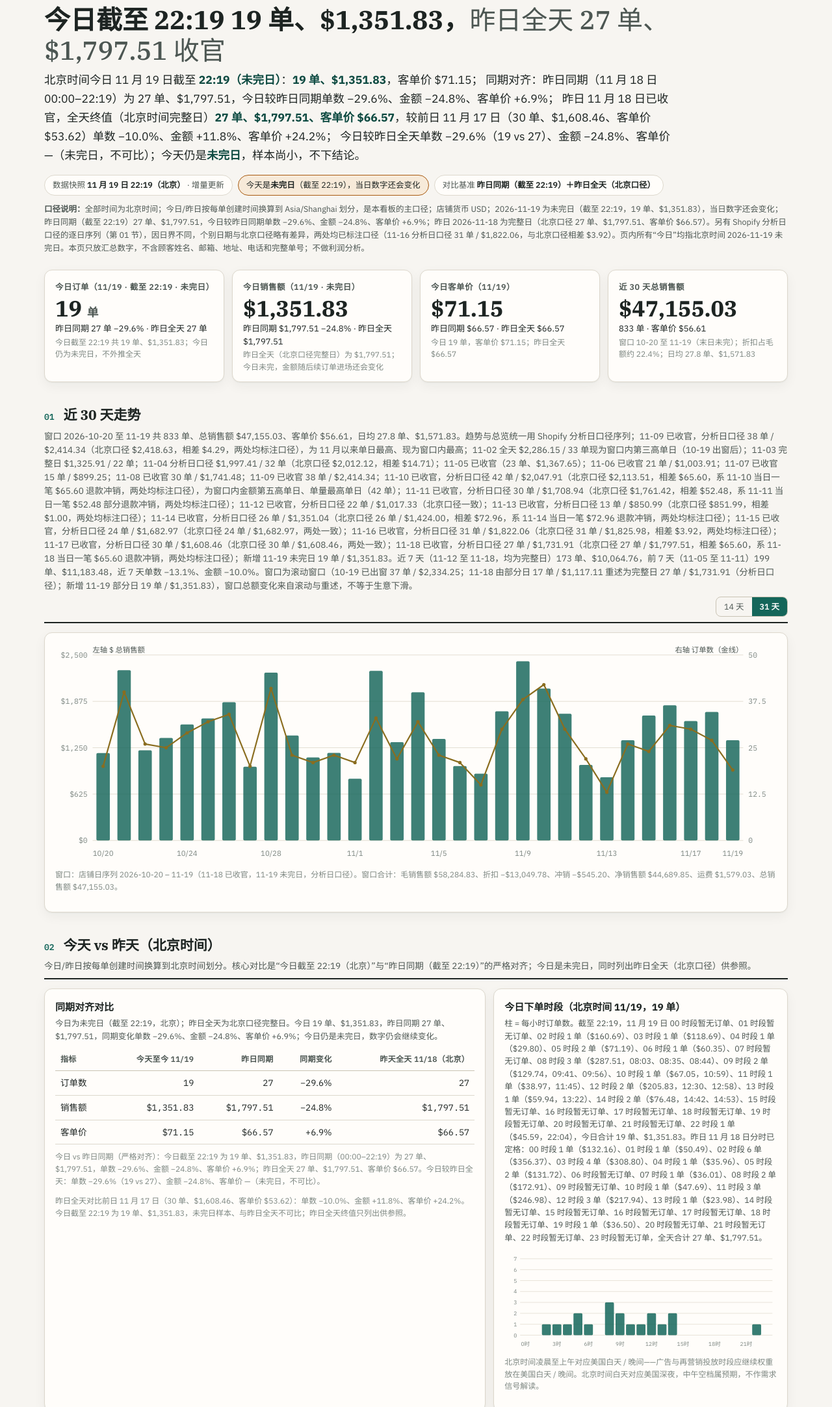
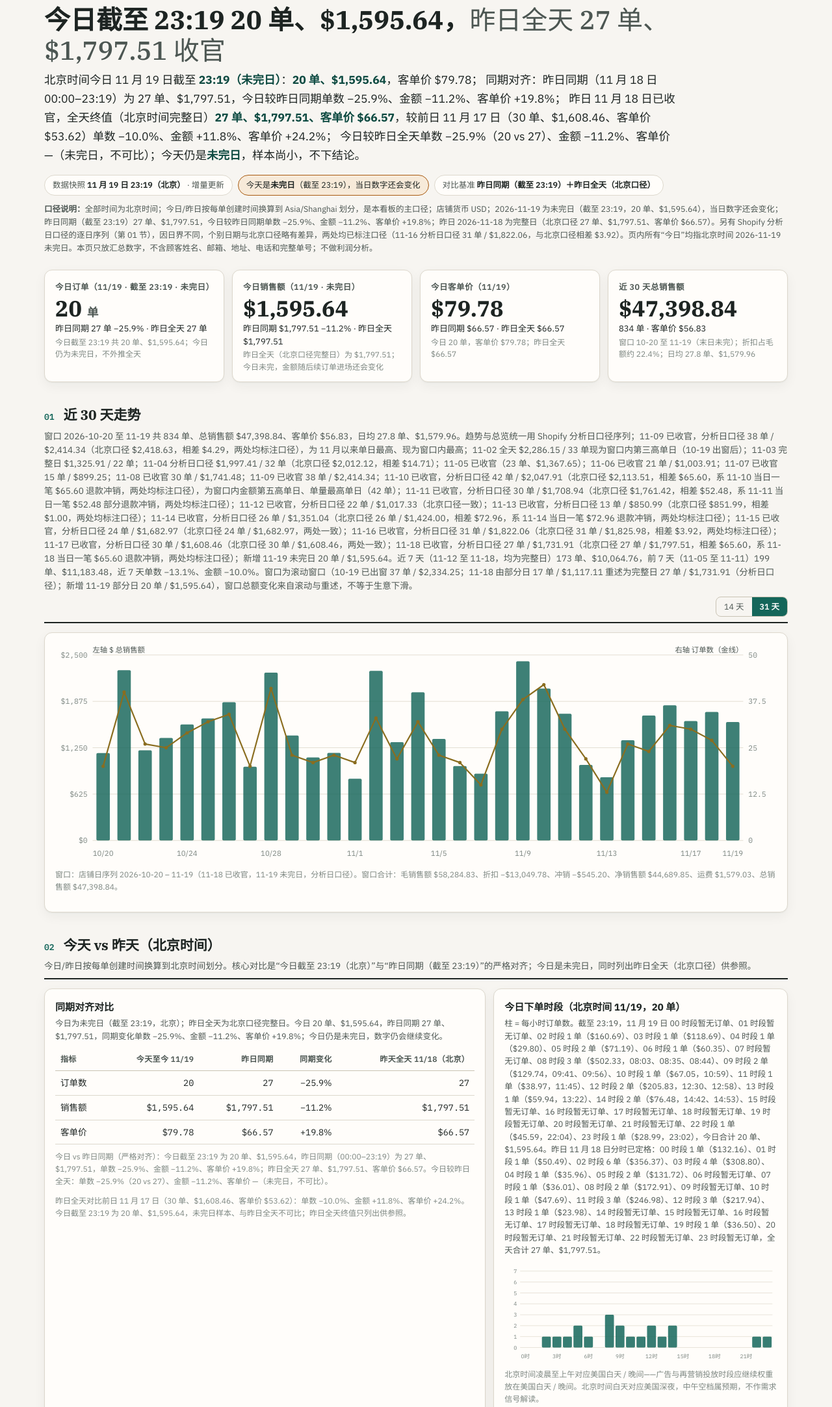
Before and after one commit to Saladin-007/weavasocks-bi-pages, a plain HTML site: page shopify/index.html in a window 1280 px wide. Shown: the part 55-2220 px from the top of the page at 65% size. Drawn offline with Linux system fonts and the light colour scheme.

Commit message:
Publish Shopify analysis BI dashboard

```diff
--- a/shopify/index.html
+++ b/shopify/index.html
@@ -179,45 +179,45 @@
           <span class="dot">·</span><span>北京时间口径</span>
           <span class="dot">·</span><span>货币 USD</span>
         </div>
-        <h1>今日截至 22:19 19 单、$1,351.83，<span class="thin">昨日全天 27 单、$1,797.51 收官</span></h1>
+        <h1>今日截至 23:19 20 单、$1,595.64，<span class="thin">昨日全天 27 单、$1,797.51 收官</span></h1>
         <p class="verdict">
-          北京时间今日 11 月 19 日截至 <b>22:19（未完日）</b>：<b>19 单、$1,351.83</b>，客单价 $71.15；
-          同期对齐：昨日同期（11 月 18 日 00:00–22:19）为 27 单、$1,797.51，今日较昨日同期单数 −29.6%、金额 −24.8%、客单价 +6.9%；
+          北京时间今日 11 月 19 日截至 <b>23:19（未完日）</b>：<b>20 单、$1,595.64</b>，客单价 $79.78；
+          同期对齐：昨日同期（11 月 18 日 00:00–23:19）为 27 单、$1,797.51，今日较昨日同期单数 −25.9%、金额 −11.2%、客单价 +19.8%；
           昨日 11 月 18 日已收官，全天终值（北京时间完整日）<b>27 单、$1,797.51、客单价 $66.57</b>，较前日 11 月 17 日（30 单、$1,608.46、客单价 $53.62）单数 −10.0%、金额 +11.8%、客单价 +24.2%；
-          今日较昨日全天单数 −29.6%（19 vs 27）、金额 −24.8%、客单价 —（未完日，不可比）；今天仍是<b>未完日</b>，样本尚小，不下结论。
+          今日较昨日全天单数 −25.9%（20 vs 27）、金额 −11.2%、客单价 —（未完日，不可比）；今天仍是<b>未完日</b>，样本尚小，不下结论。
         </p>
         <div class="snapshot">
-          <span class="chip">数据快照 <b>11 月 19 日 22:19（北京）</b> · 增量更新</span>
-          <span class="chip warn">今天是<b>未完日</b>（截至 22:19），当日数字还会变化</span>
-          <span class="chip">对比基准 <b>昨日同期（截至 22:19）＋昨日全天（北京口径）</b></span>
+          <span class="chip">数据快照 <b>11 月 19 日 23:19（北京）</b> · 增量更新</span>
+          <span class="chip warn">今天是<b>未完日</b>（截至 23:19），当日数字还会变化</span>
+          <span class="chip">对比基准 <b>昨日同期（截至 23:19）＋昨日全天（北京口径）</b></span>
         </div>
-        <p style="font-size:12.5px;color:var(--ink2);margin:10px 0 0;line-height:1.6"><b>口径说明：</b>全部时间为北京时间；今日/昨日按每单创建时间换算到 Asia/Shanghai 划分，是本看板的主口径；店铺货币 USD；2026-11-19 为未完日（截至 22:19，19 单、$1,351.83），当日数字还会变化；昨日同期（截至 22:19）27 单、$1,797.51，今日较昨日同期单数 −29.6%、金额 −24.8%、客单价 +6.9%；昨日 2026-11-18 为完整日（北京口径 27 单、$1,797.51、客单价 $66.57）。另有 Shopify 分析日口径的逐日序列（第 01 节），因日界不同，个别日期与北京口径略有差异，两处均已标注口径（11-16 分析日口径 31 单 / $1,822.06，与北京口径相差 $3.92）。页内所有“今日”均指北京时间 2026-11-19 未完日。本页只放汇总数字，不含顾客姓名、邮箱、地址、电话和完整单号；不做利润分析。</p>
+        <p style="font-size:12.5px;color:var(--ink2);margin:10px 0 0;line-height:1.6"><b>口径说明：</b>全部时间为北京时间；今日/昨日按每单创建时间换算到 Asia/Shanghai 划分，是本看板的主口径；店铺货币 USD；2026-11-19 为未完日（截至 23:19，20 单、$1,595.64），当日数字还会变化；昨日同期（截至 23:19）27 单、$1,797.51，今日较昨日同期单数 −25.9%、金额 −11.2%、客单价 +19.8%；昨日 2026-11-18 为完整日（北京口径 27 单、$1,797.51、客单价 $66.57）。另有 Shopify 分析日口径的逐日序列（第 01 节），因日界不同，个别日期与北京口径略有差异，两处均已标注口径（11-16 分析日口径 31 单 / $1,822.06，与北京口径相差 $3.92）。页内所有“今日”均指北京时间 2026-11-19 未完日。本页只放汇总数字，不含顾客姓名、邮箱、地址、电话和完整单号；不做利润分析。</p>
       </header>
       <!-- KPI -->
       <div class="kpis" role="group" aria-label="关键指标">
         <div class="kpi">
-          <div class="lab">今日订单（11/19 · 截至 22:19 · 未完日）</div>
-          <div class="num">19 <small>单</small></div>
-          <div class="delta">昨日同期 27 单 <span>−29.6%</span> · 昨日全天 27 单</div>
-          <div class="sub">今日截至 22:19 共 19 单、$1,351.83；今日仍为未完日，不外推全天</div>
+          <div class="lab">今日订单（11/19 · 截至 23:19 · 未完日）</div>
+          <div class="num">20 <small>单</small></div>
+          <div class="delta">昨日同期 27 单 <span>−25.9%</span> · 昨日全天 27 单</div>
+          <div class="sub">今日截至 23:19 共 20 单、$1,595.64；今日仍为未完日，不外推全天</div>
         </div>
         <div class="kpi">
           <div class="lab">今日销售额（11/19 · 未完日）</div>
-          <div class="num">$1,351.83</div>
-          <div class="delta">昨日同期 $1,797.51 <span>−24.8%</span> · 昨日全天 $1,797.51</div>
+          <div class="num">$1,595.64</div>
+          <div class="delta">昨日同期 $1,797.51 <span>−11.2%</span> · 昨日全天 $1,797.51</div>
           <div class="sub">昨日全天（北京口径完整日）为 $1,797.51；今日未完，金额随后续订单进场还会变化</div>
         </div>
         <div class="kpi">
           <div class="lab">今日客单价（11/19）</div>
-          <div class="num">$71.15</div>
+          <div class="num">$79.78</div>
           <div class="delta">昨日同期 $66.57 · 昨日全天 $66.57</div>
-          <div class="sub">今日 19 单，客单价 $71.15；昨日全天 $66.57</div>
+          <div class="sub">今日 20 单，客单价 $79.78；昨日全天 $66.57</div>
         </div>
         <div class="kpi">
           <div class="lab">近 30 天总销售额</div>
-          <div class="num">$47,155.03</div>
-          <div class="delta">833 单 · 客单价 $56.61</div>
-          <div class="sub">窗口 10-20 至 11-19（末日未完）；折扣占毛额约 22.4%；日均 27.8 单、$1,571.83</div>
+          <div class="num">$47,398.84</div>
+          <div class="delta">834 单 · 客单价 $56.83</div>
+          <div class="sub">窗口 10-20 至 11-19（末日未完）；折扣占毛额约 22.4%；日均 27.8 单、$1,579.96</div>
         </div>
       </div>
 
@@ -225,7 +225,7 @@
       <section>
         <div class="sec-head">
           <span class="no">01</span><h2>近 30 天走势</h2>
-          <p>窗口 2026-10-20 至 11-19 共 833 单、总销售额 $47,155.03、客单价 $56.61，日均 27.8 单、$1,571.83。趋势与总览统一用 Shopify 分析日口径序列；11-09 已收官，分析日口径 38 单 / $2,414.34（北京口径 $2,418.63，相差 $4.29，两处均标注口径），为 11 月以来单日最高、现为窗口内最高；11-02 全天 $2,286.15 / 33 单现为窗口内第三高单日（10-19 出窗后）；11-03 完整日 $1,325.91 / 22 单；11-04 分析日口径 $1,997.41 / 32 单（北京口径 $2,012.12，相差 $14.71）；11-05 已收官（23 单、$1,367.65）；11-06 已收官 21 单 / $1,003.91；11-07 已收官 15 单 / $899.25；11-08 已收官 30 单 / $1,741.48；11-09 已收官 38 单 / $2,414.34；11-10 已收官，分析日口径 42 单 / $2,047.91（北京口径 $2,113.51，相差 $65.60，系 11-10 当日一笔 $65.60 退款冲销，两处均标注口径），为窗口内金额第五高单日、单量最高单日（42 单）；11-11 已收官，分析日口径 30 单 / $1,708.94（北京口径 $1,761.42，相差 $52.48，系 11-11 当日一笔 $52.48 部分退款冲销，两处均标注口径）；11-12 已收官，分析日口径 22 单 / $1,017.33（北京口径一致）；11-13 已收官，分析日口径 13 单 / $850.99（北京口径 $851.99，相差 $1.00，两处均标注口径）；11-14 已收官，分析日口径 26 单 / $1,351.04（北京口径 26 单 / $1,424.00，相差 $72.96，系 11-14 当日一笔 $72.96 退款冲销，两处均标注口径）；11-15 已收官，分析日口径 24 单 / $1,682.97（北京口径 24 单 / $1,682.97，两处一致）；11-16 已收官，分析日口径 31 单 / $1,822.06（北京口径 31 单 / $1,825.98，相差 $3.92，两处均标注口径）；11-17 已收官，分析日口径 30 单 / $1,608.46（北京口径 30 单 / $1,608.46，两处一致）；11-18 已收官，分析日口径 27 单 / $1,731.91（北京口径 27 单 / $1,797.51，相差 $65.60，系 11-18 当日一笔 $65.60 退款冲销，两处均标注口径）；新增 11-19 未完日 19 单 / $1,351.83。近 7 天（11-12 至 11-18，均为完整日）173 单、$10,064.76，前 7 天（11-05 至 11-11）199 单、$11,183.48，近 7 天单数 −13.1%、金额 −10.0%。窗口为滚动窗口（10-19 已出窗 37 单 / $2,334.25；11-18 由部分日 17 单 / $1,117.11 重述为完整日 27 单 / $1,731.91（分析日口径）；新增 11-19 部分日 19 单 / $1,351.83），窗口总额变化来自滚动与重述，不等于生意下滑。</p>
+          <p>窗口 2026-10-20 至 11-19 共 834 单、总销售额 $47,398.84、客单价 $56.83，日均 27.8 单、$1,579.96。趋势与总览统一用 Shopify 分析日口径序列；11-09 已收官，分析日口径 38 单 / $2,414.34（北京口径 $2,418.63，相差 $4.29，两处均标注口径），为 11 月以来单日最高、现为窗口内最高；11-02 全天 $2,286.15 / 33 单现为窗口内第三高单日（10-19 出窗后）；11-03 完整日 $1,325.91 / 22 单；11-04 分析日口径 $1,997.41 / 32 单（北京口径 $2,012.12，相差 $14.71）；11-05 已收官（23 单、$1,367.65）；11-06 已收官 21 单 / $1,003.91；11-07 已收官 15 单 / $899.25；11-08 已收官 30 单 / $1,741.48；11-09 已收官 38 单 / $2,414.34；11-10 已收官，分析日口径 42 单 / $2,047.91（北京口径 $2,113.51，相差 $65.60，系 11-10 当日一笔 $65.60 退款冲销，两处均标注口径），为窗口内金额第五高单日、单量最高单日（42 单）；11-11 已收官，分析日口径 30 单 / $1,708.94（北京口径 $1,761.42，相差 $52.48，系 11-11 当日一笔 $52.48 部分退款冲销，两处均标注口径）；11-12 已收官，分析日口径 22 单 / $1,017.33（北京口径一致）；11-13 已收官，分析日口径 13 单 / $850.99（北京口径 $851.99，相差 $1.00，两处均标注口径）；11-14 已收官，分析日口径 26 单 / $1,351.04（北京口径 26 单 / $1,424.00，相差 $72.96，系 11-14 当日一笔 $72.96 退款冲销，两处均标注口径）；11-15 已收官，分析日口径 24 单 / $1,682.97（北京口径 24 单 / $1,682.97，两处一致）；11-16 已收官，分析日口径 31 单 / $1,822.06（北京口径 31 单 / $1,825.98，相差 $3.92，两处均标注口径）；11-17 已收官，分析日口径 30 单 / $1,608.46（北京口径 30 单 / $1,608.46，两处一致）；11-18 已收官，分析日口径 27 单 / $1,731.91（北京口径 27 单 / $1,797.51，相差 $65.60，系 11-18 当日一笔 $65.60 退款冲销，两处均标注口径）；新增 11-19 未完日 20 单 / $1,595.64。近 7 天（11-12 至 11-18，均为完整日）173 单、$10,064.76，前 7 天（11-05 至 11-11）199 单、$11,183.48，近 7 天单数 −13.1%、金额 −10.0%。窗口为滚动窗口（10-19 已出窗 37 单 / $2,334.25；11-18 由部分日 17 单 / $1,117.11 重述为完整日 27 单 / $1,731.91（分析日口径）；新增 11-19 部分日 20 单 / $1,595.64），窗口总额变化来自滚动与重述，不等于生意下滑。</p>
           <div class="seg" role="group" aria-label="走势范围">
             <button id="seg14" aria-pressed="false">14 天</button>
             <button id="seg30" aria-pressed="true">31 天</button>
@@ -233,7 +233,7 @@
         </div>
         <div class="card">
           <svg class="chart" id="trendChart" viewBox="0 0 1120 340" role="img" aria-label="近30天每日总销售额与订单数走势图"></svg>
-          <p class="foot">窗口：店铺日序列 2026-10-20 – 11-19（11-18 已收官，11-19 未完日，分析日口径）。窗口合计：毛销售额 $58,284.83、折扣 −$13,049.78、冲销 −$545.20、净销售额 $44,689.85、运费 $1,579.03、总销售额 $47,155.03。</p>
+          <p class="foot">窗口：店铺日序列 2026-10-20 – 11-19（11-18 已收官，11-19 未完日，分析日口径）。窗口合计：毛销售额 $58,284.83、折扣 −$13,049.78、冲销 −$545.20、净销售额 $44,689.85、运费 $1,579.03、总销售额 $47,398.84。</p>
         </div>
       </section>
 
@@ -241,26 +241,26 @@
       <section>
         <div class="sec-head">
           <span class="no">02</span><h2>今天 vs 昨天（北京时间）</h2>
-          <p>今日/昨日按每单创建时间换算到北京时间划分。核心对比是“今日截至 22:19（北京）”与“昨日同期（截至 22:19）”的严格对齐；今日是未完日，同时列出昨日全天（北京口径）供参照。</p>
+          <p>今日/昨日按每单创建时间换算到北京时间划分。核心对比是“今日截至 23:19（北京）”与“昨日同期（截至 23:19）”的严格对齐；今日是未完日，同时列出昨日全天（北京口径）供参照。</p>
         </div>
         <div class="grid32">
           <div class="card">
             <h3>同期对齐对比</h3>
-            <p class="note">今日为未完日（截至 22:19，北京）；昨日全天为北京口径完整日。今日 19 单、$1,351.83，昨日同期 27 单、$1,797.51，同期变化单数 −29.6%、金额 −24.8%、客单价 +6.9%；今日仍是未完日，数字仍会继续变化。</p>
+            <p class="note">今日为未完日（截至 23:19，北京）；昨日全天为北京口径完整日。今日 20 单、$1,595.64，昨日同期 27 单、$1,797.51，同期变化单数 −25.9%、金额 −11.2%、客单价 +19.8%；今日仍是未完日，数字仍会继续变化。</p>
             <table>
               <thead><tr><th>指标</th><th class="n">今天至今 11/19</th><th class="n">昨日同期</th><th class="n">同期变化</th><th class="n hide-m">昨天全天 11/18（北京）</th></tr></thead>
               <tbody>
-                <tr><td>订单数</td><td class="n mono">19</td><td class="n mono">27</td><td class="n"><span>−29.6%</span></td><td class="n mono hide-m">27</td></tr>
-                <tr><td>销售额</td><td class="n mono">$1,351.83</td><td class="n mono">$1,797.51</td><td class="n"><span>−24.8%</span></td><td class="n mono hide-m">$1,797.51</td></tr>
-                <tr><td>客单价</td><td class="n mono">$71.15</td><td class="n mono">$66.57</td><td class="n"><span>+6.9%</span></td><td class="n mono hide-m">$66.57</td></tr>
+                <tr><td>订单数</td><td class="n mono">20</td><td class="n mono">27</td><td class="n"><span>−25.9%</span></td><td class="n mono hide-m">27</td></tr>
+                <tr><td>销售额</td><td class="n mono">$1,595.64</td><td class="n mono">$1,797.51</td><td class="n"><span>−11.2%</span></td><td class="n mono hide-m">$1,797.51</td></tr>
+                <tr><td>客单价</td><td class="n mono">$79.78</td><td class="n mono">$66.57</td><td class="n"><span>+19.8%</span></td><td class="n mono hide-m">$66.57</td></tr>
               </tbody>
             </table>
-            <p class="foot">今日 vs 昨日同期（严格对齐）：今日截至 22:19 为 19 单、$1,351.83，昨日同期（00:00–22:19）为 27 单、$1,797.51，单数 −29.6%、金额 −24.8%、客单价 +6.9%；昨日全天 27 单、$1,797.51、客单价 $66.57。今日较昨日全天：单数 −29.6%（19 vs 27）、金额 −24.8%、客单价 —（未完日，不可比）。</p>
-            <p class="foot">昨日全天对比前日 11 月 17 日（30 单、$1,608.46、客单价 $53.62）：单数 −10.0%、金额 +11.8%、客单价 +24.2%。今日截至 22:19 为 19 单、$1,351.83，未完日样本、与昨日全天不可比；昨日全天终值只列出供参照。</p>
+            <p class="foot">今日 vs 昨日同期（严格对齐）：今日截至 23:19 为 20 单、$1,595.64，昨日同期（00:00–23:19）为 27 单、$1,797.51，单数 −25.9%、金额 −11.2%、客单价 +19.8%；昨日全天 27 单、$1,797.51、客单价 $66.57。今日较昨日全天：单数 −25.9%（20 vs 27）、金额 −11.2%、客单价 —（未完日，不可比）。</p>
+            <p class="foot">昨日全天对比前日 11 月 17 日（30 单、$1,608.46、客单价 $53.62）：单数 −10.0%、金额 +11.8%、客单价 +24.2%。今日截至 23:19 为 20 单、$1,595.64，未完日样本、与昨日全天不可比；昨日全天终值只列出供参照。</p>
           </div>
           <div class="card">
-            <h3>今日下单时段（北京时间 11/19，19 单）</h3>
-            <p class="note">柱 = 每小时订单数。截至 22:19，11 月 19 日 00 时段暂无订单、01 时段暂无订单、02 时段 1 单（$160.69）、03 时段 1 单（$118.69）、04 时段 1 单（$29.80）、05 时段 2 单（$71.19）、06 时段 1 单（$60.35）、07 时段暂无订单、08 时段 3 单（$287.51，08:03、08:35、08:44）、09 时段 2 单（$129.74，09:41、09:56）、10 时段 1 单（$67.05，10:59）、11 时段 1 单（$38.97，11:45）、12 时段 2 单（$205.83，12:30、12:58）、13 时段 1 单（$59.94，13:22）、14 时段 2 单（$76.48，14:42、14:53）、15 时段暂无订单、16 时段暂无订单、17 时段暂无订单、18 时段暂无订单、19 时段暂无订单、20 时段暂无订单、21 时段暂无订单、22 时段 1 单（$45.59，22:04），今日合计 19 单、$1,351.83。昨日 11 月 18 日分时已定格：00 时段 1 单（$132.16）、01 时段 1 单（$50.49）、02 时段 6 单（$356.37）、03 时段 4 单（$308.80）、04 时段 1 单（$35.96）、05 时段 2 单（$131.72）、06 时段暂无订单、07 时段 1 单（$36.01）、08 时段 2 单（$172.91）、09 时段暂无订单、10 时段 1 单（$47.69）、11 时段 3 单（$246.98）、12 时段 3 单（$217.94）、13 时段 1 单（$23.98）、14 时段暂无订单、15 时段暂无订单、16 时段暂无订单、17 时段暂无订单、18 时段暂无订单、19 时段 1 单（$36.50）、20 时段暂无订单、21 时段暂无订单、22 时段暂无订单、23 时段暂无订单，全天合计 27 单、$1,797.51。</p>
+            <h3>今日下单时段（北京时间 11/19，20 单）</h3>
+            <p class="note">柱 = 每小时订单数。截至 23:19，11 月 19 日 00 时段暂无订单、01 时段暂无订单、02 时段 1 单（$160.69）、03 时段 1 单（$118.69）、04 时段 1 单（$29.80）、05 时段 2 单（$71.19）、06 时段 1 单（$60.35）、07 时段暂无订单、08 时段 3 单（$502.33，08:03、08:35、08:44）、09 时段 2 单（$129.74，09:41、09:56）、10 时段 1 单（$67.05，10:59）、11 时段 1 单（$38.97，11:45）、12 时段 2 单（$205.83，12:30、12:58）、13 时段 1 单（$59.94，13:22）、14 时段 2 单（$76.48，14:42、14:53）、15 时段暂无订单、16 时段暂无订单、17 时段暂无订单、18 时段暂无订单、19 时段暂无订单、20 时段暂无订单、21 时段暂无订单、22 时段 1 单（$45.59，22:04）、23 时段 1 单（$28.99，23:02），今日合计 20 单、$1,595.64。昨日 11 月 18 日分时已定格：00 时段 1 单（$132.16）、01 时段 1 单（$50.49）、02 时段 6 单（$356.37）、03 时段 4 单（$308.80）、04 时段 1 单（$35.96）、05 时段 2 单（$131.72）、06 时段暂无订单、07 时段 1 单（$36.01）、08 时段 2 单（$172.91）、09 时段暂无订单、10 时段 1 单（$47.69）、11 时段 3 单（$246.98）、12 时段 3 单（$217.94）、13 时段 1 单（$23.98）、14 时段暂无订单、15 时段暂无订单、16 时段暂无订单、17 时段暂无订单、18 时段暂无订单、19 时段 1 单（$36.50）、20 时段暂无订单、21 时段暂无订单、22 时段暂无订单、23 时段暂无订单，全天合计 27 单、$1,797.51。</p>
             <svg class="chart" id="hourChart" viewBox="0 0 520 190" role="img" aria-label="11 月 19 日各小时订单数分布图"></svg>
             <p class="foot">北京时间凌晨至上午对应美国白天 / 晚间——广告与再营销投放时段应继续权重放在美国白天 / 晚间。北京时间白天对应美国深夜，中午空档属预期，不作需求信号解读。</p>
           </div>
@@ -304,15 +304,15 @@
             <h3>近 30 天销售额构成</h3>
             <table>
               <tbody>
-                <tr><td>订单数</td><td class="n mono">833 单</td></tr>
+                <tr><td>订单数</td><td class="n mono">834 单</td></tr>
                 <tr><td>毛销售额</td><td class="n mono">$58,284.83</td></tr>
                 <tr><td>折扣</td><td class="n mono">−$13,049.78（占毛额约 22.4%）</td></tr>
                 <tr><td>冲销</td><td class="n mono">−$545.20</td></tr>
                 <tr><td>净销售额</td><td class="n mono">$44,689.85</td></tr>
                 <tr><td>运费</td><td class="n mono">$1,579.03</td></tr>
-                <tr class="hl"><td>总销售额</td><td class="n mono">$47,155.03</td></tr>
-                <tr><td>客单价（总销售额 ÷ 单数）</td><td class="n mono">$56.61</td></tr>
-                <tr><td>日均</td><td class="n mono">27.8 单 · $1,571.83</td></tr>
+                <tr class="hl"><td>总销售额</td><td class="n mono">$47,398.84</td></tr>
+                <tr><td>客单价（总销售额 ÷ 单数）</td><td class="n mono">$56.83</td></tr>
+                <tr><td>日均</td><td class="n mono">27.8 单 · $1,579.96</td></tr>
               </tbody>
             </table>
             <p class="foot">本看板不做利润分析（无成本口径），以上只到销售额构成为止。</p>
@@ -340,9 +340,9 @@
                 <tr><td>11 月 17 日折扣率（完整日）</td><td class="n mono">约 30.1%</td></tr>
                 <tr><td>11 月 18 日折扣率（完整日）</td><td class="n mono">约 24.0%</td></tr>
                 <tr><td>近 7 天 vs 前 7 天</td><td class="n mono">173 单 / $10,064.76 vs 199 单 / $11,183.48</td></tr>
-                <tr><td>近 30 天客单价</td><td class="n mono">$56.61</td></tr>
+                <tr><td>近 30 天客单价</td><td class="n mono">$56.83</td></tr>
                 <tr><td>昨日客单价（11-18 完整日，北京口径）</td><td class="n mono">$66.57</td></tr>
-                <tr><td>今日客单价（11-19 未完日，北京口径）</td><td class="n mono">$71.15</td></tr>
+                <tr><td>今日客单价（11-19 未完日，北京口径）</td><td class="n mono">$79.78</td></tr>
               </tbody>
             </table>
             <p class="foot">读法：30 天折扣 −$13,049.78、占毛额约 22.4%，负担仍重；11-02 约 20.5%、11-03 完整日约 18.8%、11-04 完整日约 23.3%、11-05 完整日约 21.0%、11-06 完整日约 16.4%、11-07 完整日约 27.2%、11-08 完整日约 21.1%、11-09 完整日约 31.4%（跳升，需留意）、11-10 完整日约 27.7%、11-11 完整日约 21.2%、11-12 完整日约 19.6%、11-13 完整日约 24.1%、11-14 完整日约 25.9%、11-15 完整日约 32.0%、11-16 完整日约 32.1%（窗口内最高）、11-17 完整日约 30.1%、11-18 完整日约 24.0%。客单价保持高位与“组合装结构拉动”一致，与“靠降价拉动”不一致（推断）。黑五前应靠组包而非继续加深单双折扣（见第 07 节节奏）。</p>
@@ -645,9 +645,9 @@
         ["2026-11-12",22,1017.33],["2026-11-13",13,850.99],["2026-11-14",26,1351.04],
         ["2026-11-15",24,1682.97],["2026-11-16",31,1822.06],["2026-11-17",30,1608.46],
         ["2026-11-18",27,1731.91],
-        ["2026-11-19",19,1351.83]
+        ["2026-11-19",20,1595.64]
       ];
-      var hoursNov3={0:0,1:0,2:1,3:1,4:1,5:2,6:1,7:0,8:3,9:2,10:1,11:1,12:2,13:1,14:2,15:0,16:0,17:0,18:0,19:0,20:0,21:0,22:1,23:0};
+      var hoursNov3={0:0,1:0,2:1,3:1,4:1,5:2,6:1,7:0,8:3,9:2,10:1,11:1,12:2,13:1,14:2,15:0,16:0,17:0,18:0,19:0,20:0,21:0,22:1,23:1};
 
       function md(d){var p=d.split("-");return (+p[1])+"/"+(+p[2]);}
 
```
